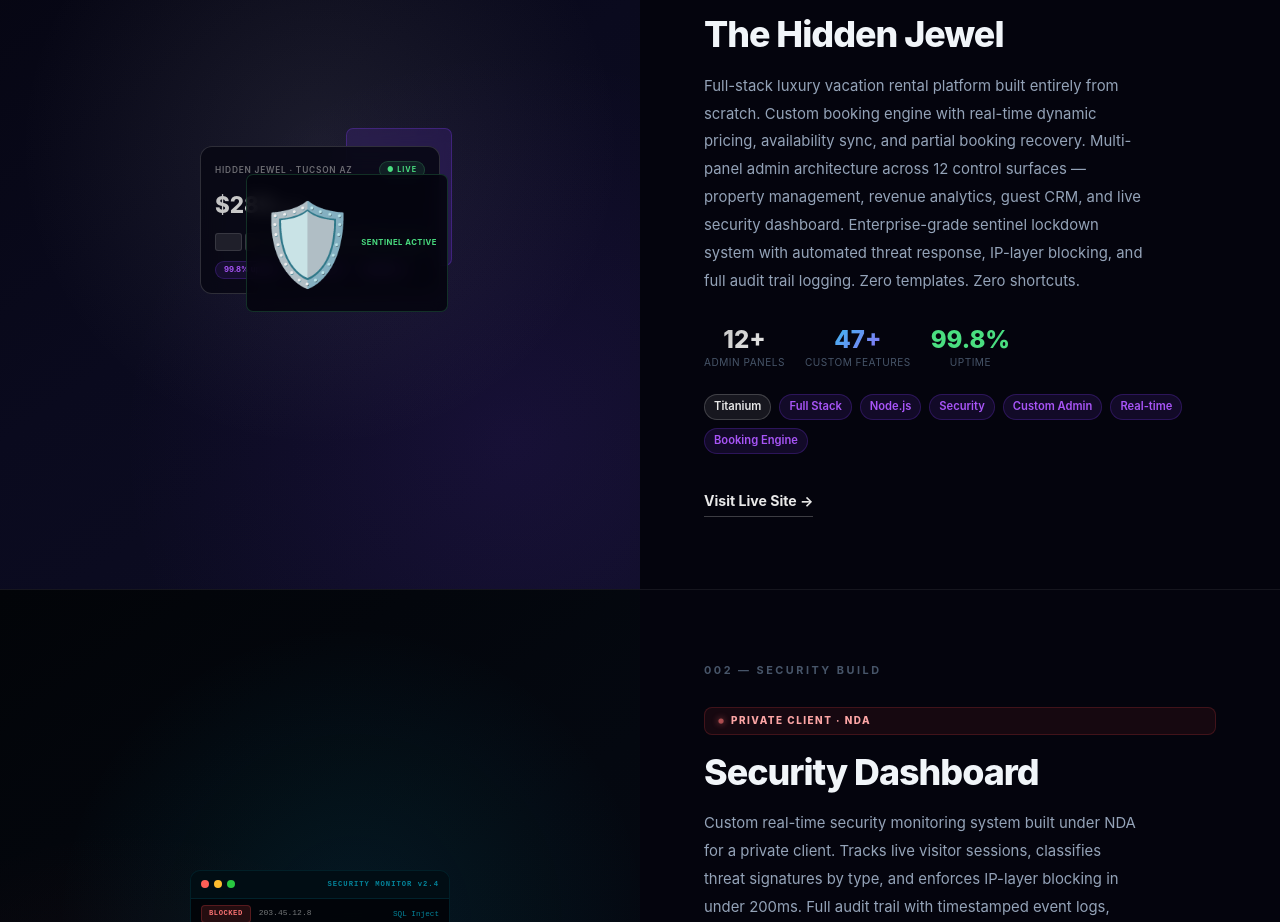
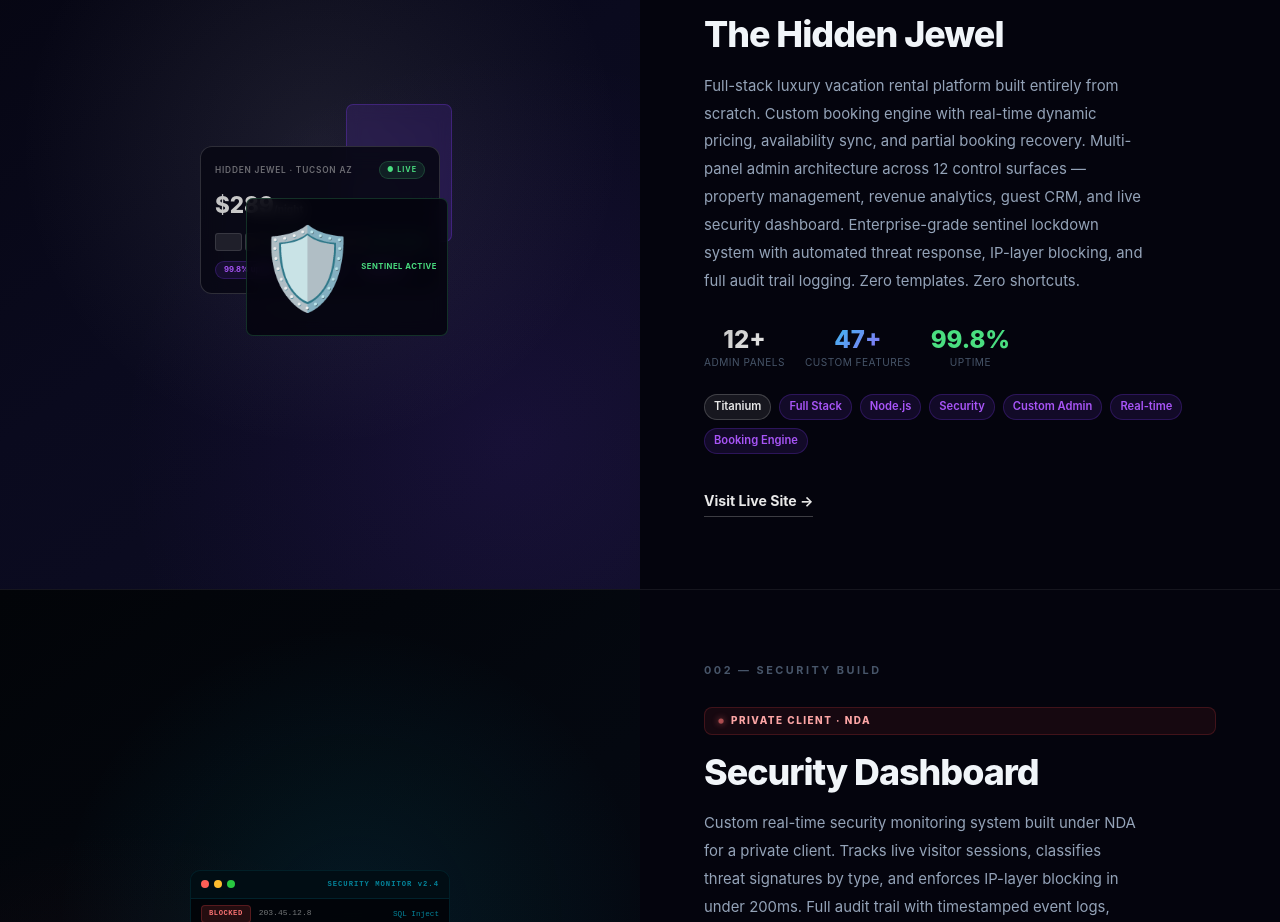
Before and after one commit to darkvader6678-spec/Precision-Workz, a website: page index.html in a window 1280 px wide. Shown: the part 5054-5976 px from the top of the page. Drawn offline with nearby package versions, Linux system fonts and the light colour scheme; no server answers.

Commit message:
fix titan scene badge visibility + panel backgrounds
- Add padding to wv-titan-scene so floating badges stay within visible bounds
- Panel backgrounds now fill full visual height via position:absolute fix

Co-Authored-By: Claude Sonnet 4.6 <noreply@anthropic.com>

```diff
--- a/index.html
+++ b/index.html
@@ -879,7 +879,7 @@ footer{border-top:1px solid var(--border);padding:48px 5% 36px;display:flex;flex
 @media(max-width:900px){.admin-stats-row{grid-template-columns:1fr 1fr}.admin-form-grid{grid-template-columns:1fr 1fr}}
 
 /* ── WORK VISUAL CUSTOM SCENES ─────────────────────────── */
-.wv-titan-scene{position:relative;z-index:2;width:240px;max-width:90%}
+.wv-titan-scene{position:relative;z-index:2;width:240px;max-width:90%;padding:24px 0}
 .wv-prop-card{background:rgba(8,8,20,.9);border:1px solid rgba(192,192,192,.2);border-radius:12px;padding:14px;backdrop-filter:blur(12px)}
 .wv-prop-header{display:flex;align-items:center;justify-content:space-between;margin-bottom:8px}
 .wv-live-badge{font-size:.45rem;font-weight:700;letter-spacing:1px;color:#4ade80;background:rgba(74,222,128,.1);border:1px solid rgba(74,222,128,.2);border-radius:999px;padding:2px 7px}
```
